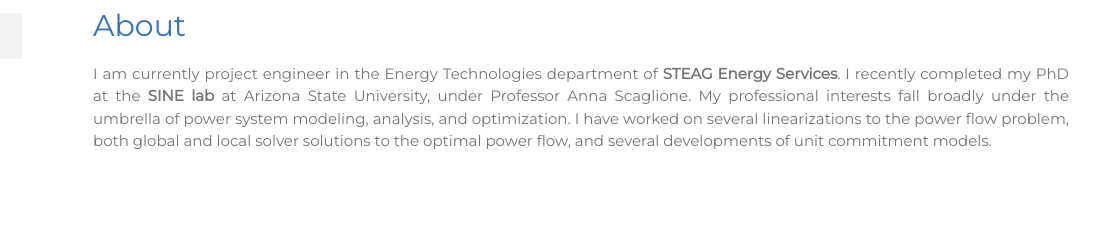
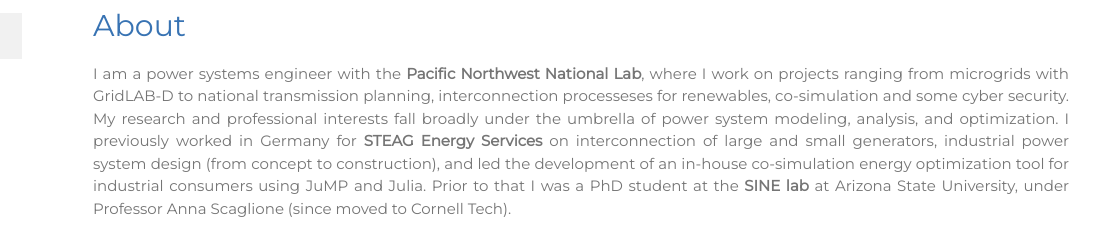
Before and after one commit to eranschweitzer/eranschweitzer.github.io, a plain HTML site: page index.html in a window 1280 px wide. Shown: the part 424-663 px from the top of the page, 187-1280 px from the left. Drawn offline with nearby package versions, Linux system fonts and the light colour scheme; some packages are replaced by stand-ins of ours.

Commit message:
Updating bio

```diff
--- a/index.html
+++ b/index.html
@@ -117,12 +117,14 @@ form {display: inline;}
     <h2>About</h2>
     <!--<hr class="w3-opacity"> -->
     <p>
-    I am currently project engineer in the Energy Technologies department of <a href="https://www.steag-energyservices.com" target="_blank" class="w3-hover-white" style="text-decoration:none"><b>STEAG Energy Services</b></a>.
-    I recently completed my PhD at the
+    I am a power systems engineer with the <a href="https://www.pnnl.gov/" target="_blank" class="w3-hover-white" style="text-decoration:none"><b>Pacific Northwest National Lab</b></a>,
+    where I work on projects ranging from microgrids with GridLAB-D to national transmission planning, interconnection processeses for renewables, co-simulation and some cyber security.
+    My research and professional interests fall broadly under the umbrella of power system modeling, analysis, and optimization.
+    I previously worked in Germany for <a href="https://www.steag-energyservices.com" target="_blank" class="w3-hover-white" style="text-decoration:none"><b>STEAG Energy Services</b></a> on
+    interconnection of large and small generators, industrial power system design (from concept to construction), and led the development of an in-house co-simulation energy optimization tool for industrial consumers using JuMP and Julia.
+    Prior to that I was a PhD student at the
 <a href="http://scaglione.engineering.asu.edu/" target="_blank" class="w3-hover-white" style="text-decoration:none"><b>SINE lab</b></a>
-at Arizona State University, under Professor Anna Scaglione.
-My professional interests fall broadly under the umbrella of power system modeling, analysis, and optimization.
-I have worked on several linearizations to the power flow problem, both global and local solver solutions to the optimal power flow, and several developments of unit commitment models.
+at Arizona State University, under Professor Anna Scaglione (since moved to Cornell Tech).
     </p>
   <!-- End About Section -->
   </div>
```
